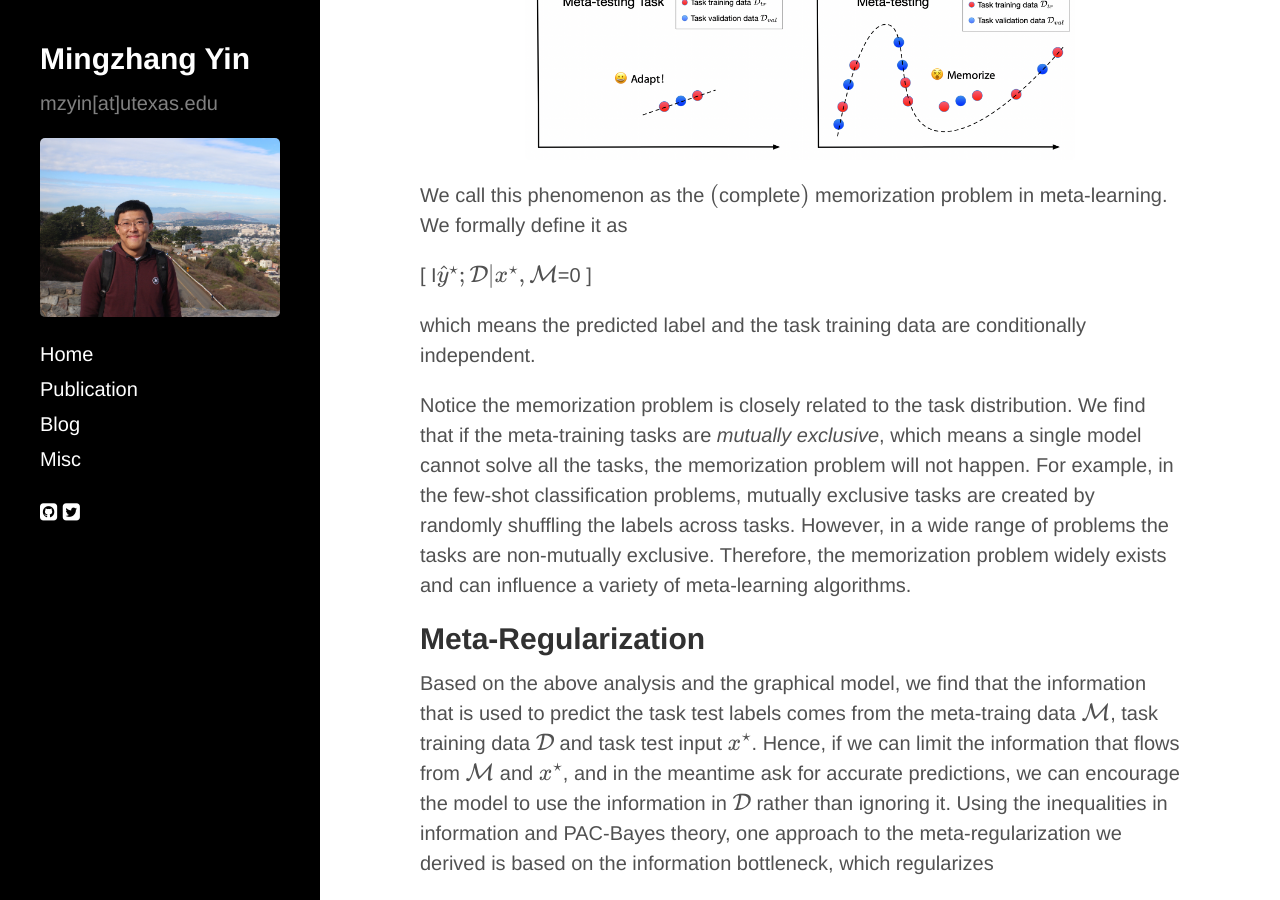
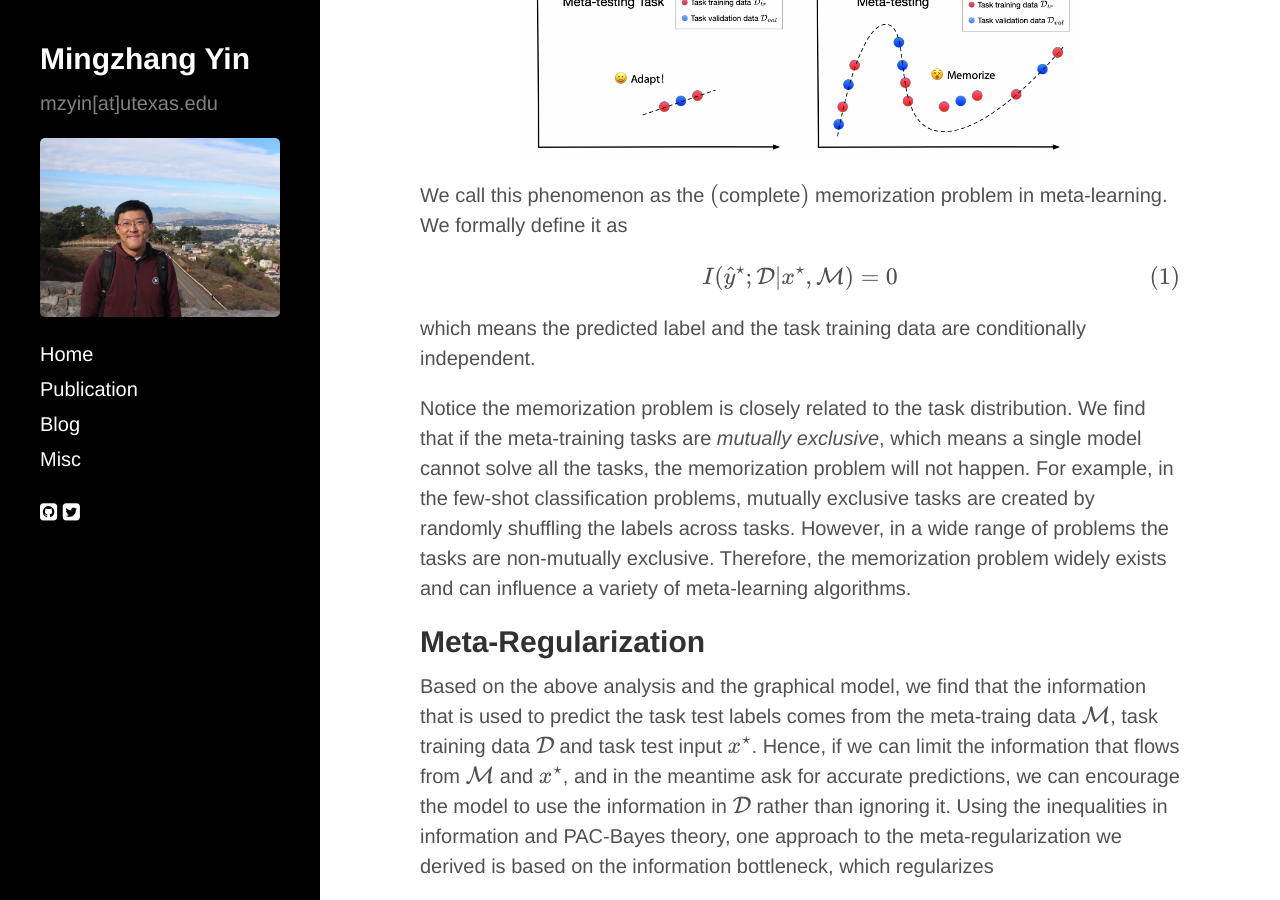
Before and after one commit to mingzhang-yin/mingzhang-yin.github.io, a Jekyll site: the page built from _posts/2020-04-10-Meta-learning-without-Memorization.md, in a window 1280 px wide and 900 px high, scrolled down 2175 px. Built offline with Jekyll 4.4.1, drawn with Linux system fonts in a browser that asks for light colours; nearby versions of some CDN libraries; formulas are drawn with MathJax 3.

Commit message:
Update 2020-04-10-Meta-learning-without-Memorization.md

```diff
--- a/_posts/2020-04-10-Meta-learning-without-Memorization.md
+++ b/_posts/2020-04-10-Meta-learning-without-Memorization.md
@@ -40,9 +40,9 @@ By training on multiple correlated tasks, the model develops a fast adaptation a
 
 We call this phenomenon as the $($complete$)$ memorization problem in meta-learning. We formally define it as
 
-\[
+\begin{equation}
 I(\hat{y}^{\star};\mathcal{D} | x^{\star}, \mathcal{M})=0
-\]
+\end{equation}
 
 which means the predicted label and the task training data are conditionally independent.
 
```
